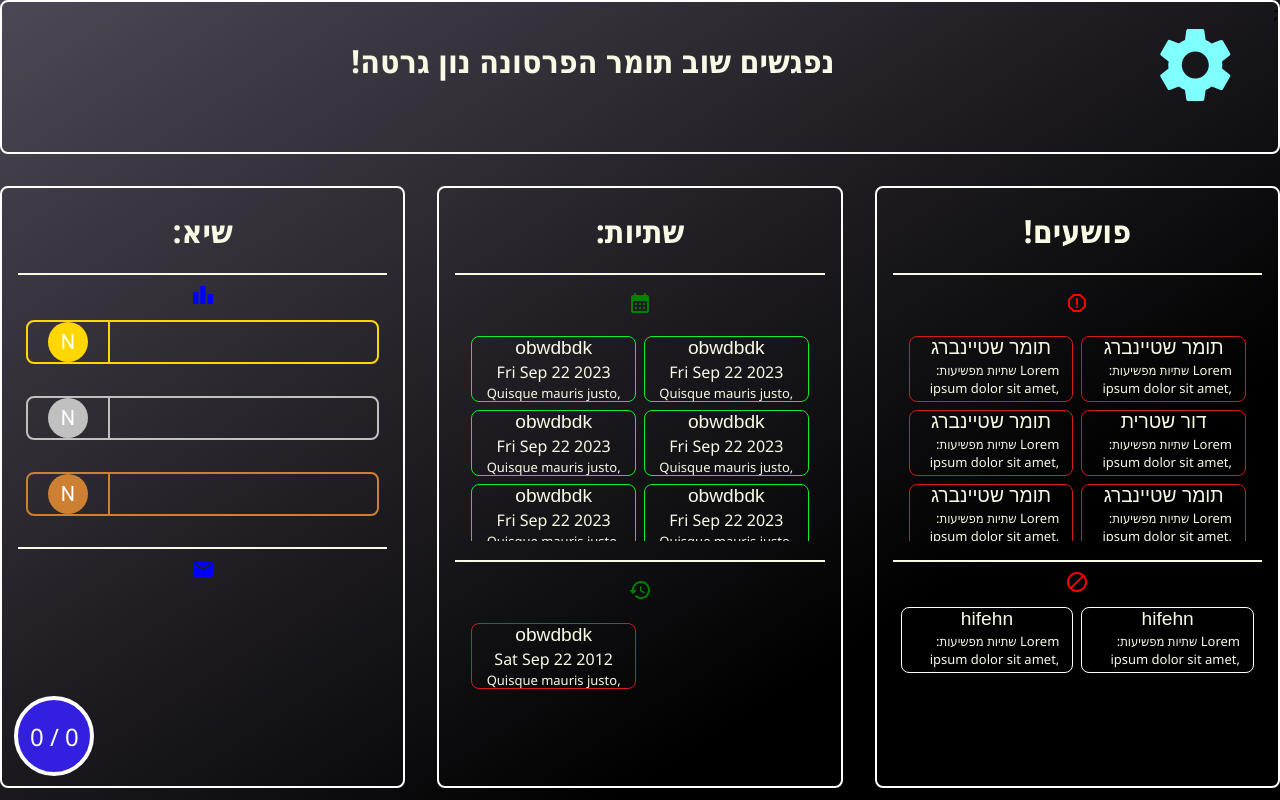
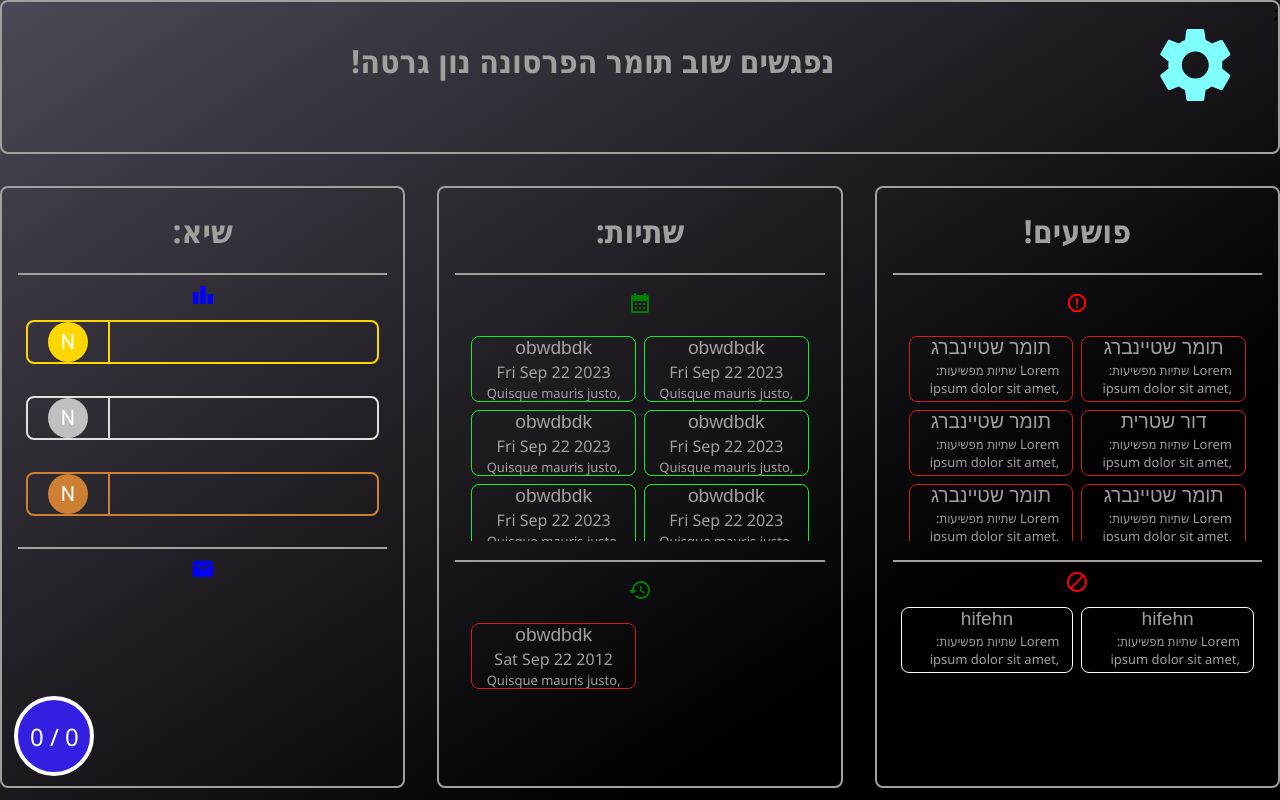
Before and after one commit to piloshachar14/golden-toasts, a React (Vite) app in the folder apps/client/: page / in a window 1280 px wide. Built offline with nearby package versions, Linux system fonts and the light colour scheme.

Commit message:
fix(client): change whiyte color to loog more grey and silver border to look more shiny

```diff
--- a/apps/client/src/components/category/category.module.css
+++ b/apps/client/src/components/category/category.module.css
@@ -1,5 +1,5 @@
 .category {
-  border: 2px white solid;
+  border: 2px var(---white-color) solid;
   border-radius: 0.5rem;
   text-align: center;
   display: flex;
--- a/apps/client/src/components/heading/heading.module.css
+++ b/apps/client/src/components/heading/heading.module.css
@@ -1,5 +1,5 @@
 .heading {
-  border: 2px white solid;
+  border: 2px var(---white-color) solid;
   border-radius: 0.5rem;
   height: 20%;
   display: flex;
--- a/apps/client/src/components/main-page/main-page.module.css
+++ b/apps/client/src/components/main-page/main-page.module.css
@@ -1,7 +1,7 @@
 :root {
   ---background-image:linear-gradient(147deg, #4d4855 0%, #000000 74%);
   ---bakcground-color:background-color: #4d4855;
-  ---white-color: #f8fae5;
+  ---white-color: #a29f9f;
   ---button-color:#80FFFF;
   ---button-on-hover-color:#40FFFF;
   ---red-border-color:#d51a1a;
@@ -9,7 +9,7 @@
   ---blue-color:#331fdf;
   ---blue-on-hover:#5f8cec;
   ---gold-leaderboard-color:#FFD700;
-  ---silver-leaderboard-color:#C0C0C0;
+  ---silver-leaderboard-color:#E0E0E0;
   ---bronze-leaderboard-color: #cd7f32;
 }
 .container {
```
